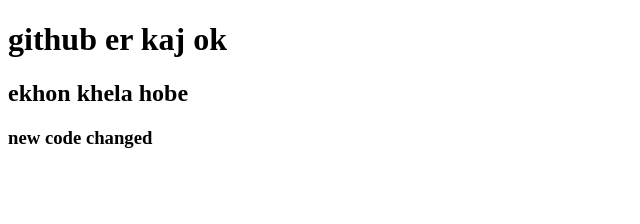
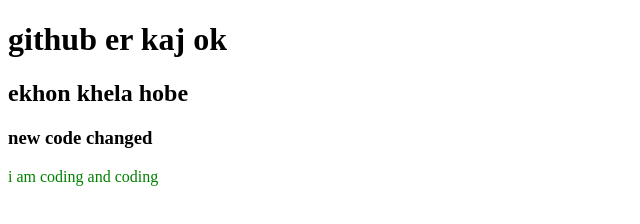
Before and after one commit to Al-amin-hossain-tamim/website-number, a plain HTML site: page index.html in a window 1280 px wide. Shown: the whole page, without its empty margins (0-640 px from the left). Drawn offline with Linux system fonts and the light colour scheme.

Commit message:
styles added

```diff
--- a/index.html
+++ b/index.html
@@ -5,10 +5,12 @@
     <meta http-equiv="X-UA-Compatible" content="IE=edge">
     <meta name="viewport" content="width=device-width, initial-scale=1.0">
     <title>my first github website</title>
+    <link rel="stylesheet" href="style.css">
 </head>
 <body>
     <h1>github er kaj ok</h1>
     <h2>ekhon khela hobe</h2>
     <h3>new code changed</h3>
+    <p>i am coding and coding</p>
 </body>
 </html>
--- /dev/null
+++ b/style.css
@@ -0,0 +1,3 @@
+p{
+    color:green;
+}
```
